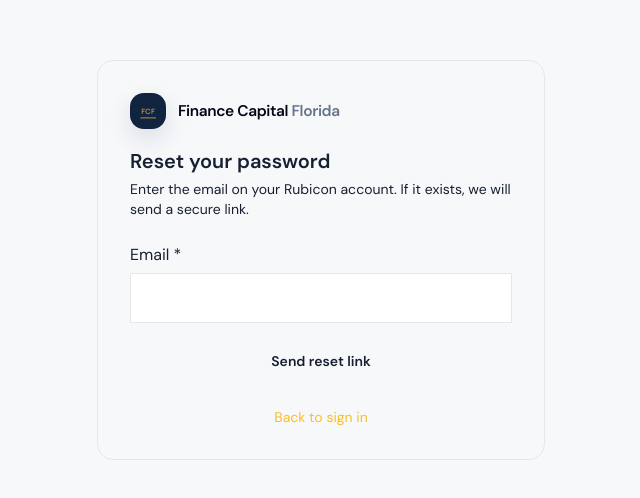
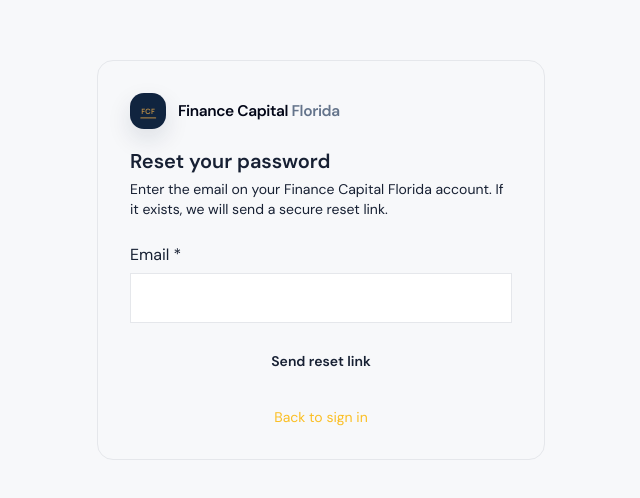
Before and after one commit to zagzy8776/financecapitalflorida, a React (Vite) app: page /forgot-password in a window 1280 px wide. Shown: the part 140-638 px from the top of the page, without its empty margins (319-959 px from the left). Built offline with nearby package versions, Linux system fonts and the light colour scheme.

Commit message:
fix: update password recovery branding

```diff
--- a/src/pages/ForgotPasswordPage.tsx
+++ b/src/pages/ForgotPasswordPage.tsx
@@ -36,7 +36,7 @@ export default function ForgotPasswordPage() {
           <BrandLogo />
           <h1 className="mt-4 text-xl font-semibold text-content-primary">Reset your password</h1>
           <p className="mt-1 text-sm text-content-muted">
-            Enter the email on your Rubicon account. If it exists, we will send a secure link.
+            Enter the email on your Finance Capital Florida account. If it exists, we will send a secure reset link.
           </p>
         </div>
         {done ? (
```
